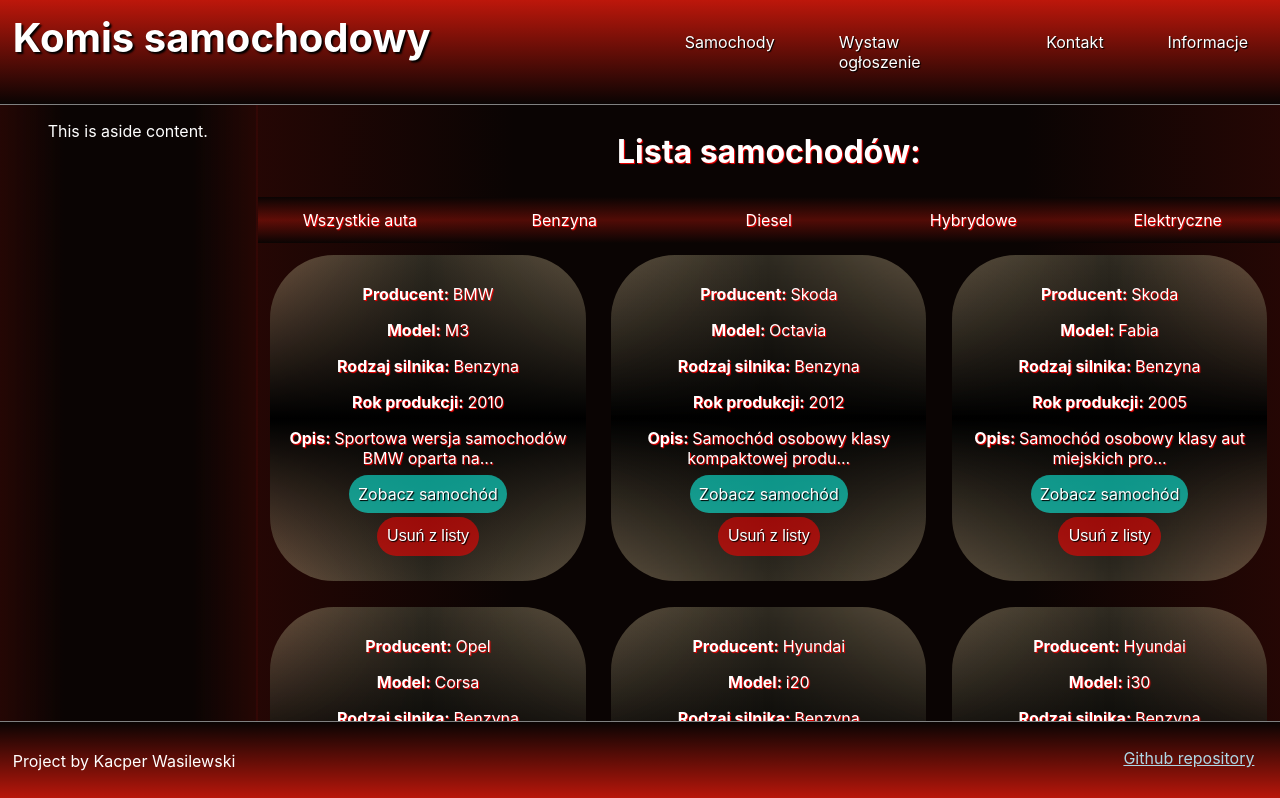
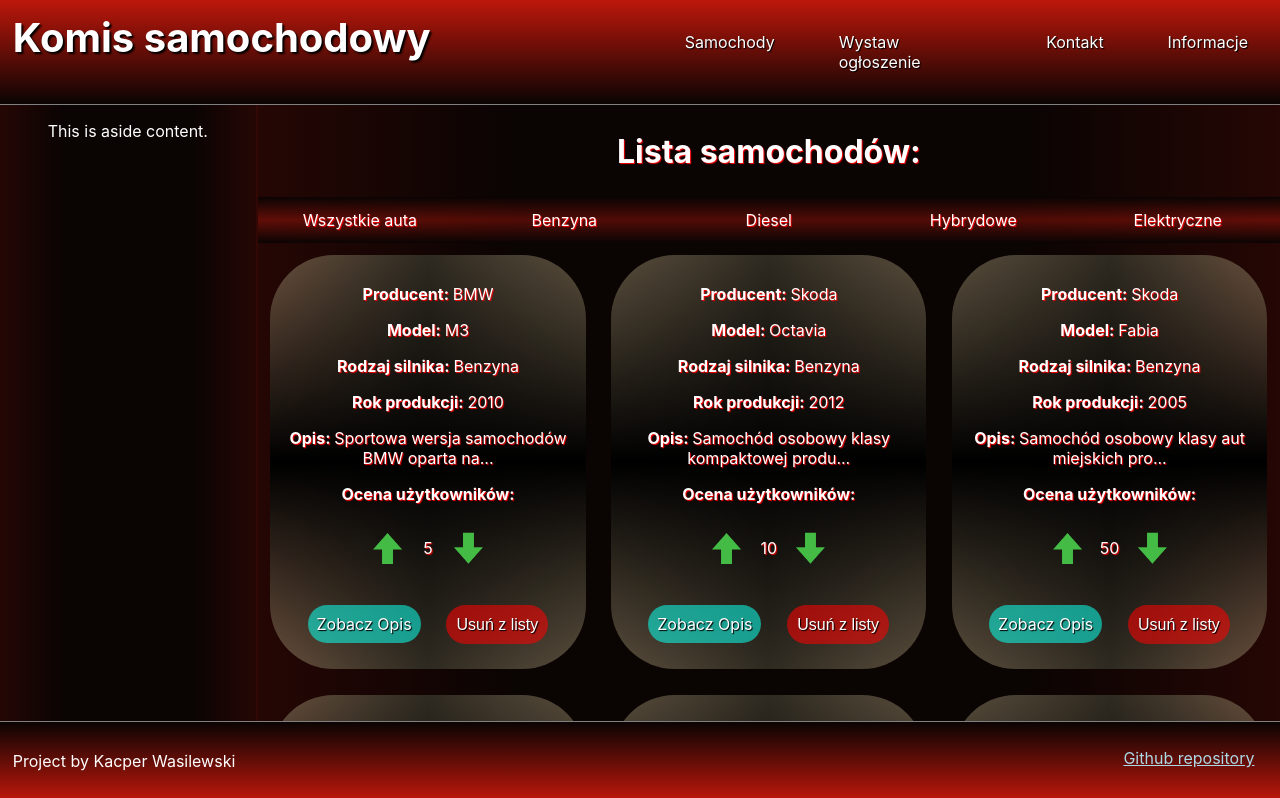
Before and after one commit to KacperW57/Komis-samochodowy, a React (Create React App) app: page /cars in a window 1280 px wide. Shown: the top 798 px of the page. Built offline with nearby package versions, Linux system fonts and the light colour scheme.

Commit message:
added reaction functionality

```diff
--- a/src/App.css
+++ b/src/App.css
@@ -309,6 +309,59 @@ header nav a:active {
   color: white;
 }
 
+.reactionContainer {
+  display: flex;
+  flex-flow: row nowrap;
+  justify-content: space-around;
+  width: 50%;
+  margin-left: 25%;
+  margin-bottom: 2vh;
+  align-items: center;
+}
+.reactionContainer img {
+  width: 20%;
+  margin: 1vw;
+}
+
+.SingleCar .reactionContainer {
+  width: 35%;
+  margin-left: 32.5%;
+}
+.SingleCar .reactionContainer img {
+  width: 20%;
+}
+
+@media (max-width: 768px) {
+  .SingleCar .reactionContainer {
+    width: 50%;
+    margin-left: 25%;
+  }
+}
+@media (min-width: 1441px) {
+  .SingleCar .reactionContainer {
+    width: 20%;
+    margin-left: 40%;
+  }
+}
+.reactionContainer img:nth-child(3) {
+  transform: rotate(0.5turn);
+}
+
+.reactionContainer img:nth-child(1):hover {
+  transform: scale(1.2);
+}
+
+.reactionContainer img:nth-child(3):hover {
+  transform: rotate(0.5turn) scale(1.2);
+}
+
+.reactionContainer img:nth-child(1):active {
+  transform: scale(0.8);
+}
+
+.reactionContainer img:nth-child(3):active {
+  transform: rotate(0.5turn) scale(0.8);
+}
 /* AddCar component styling */
 
 .addCarContainer {
--- a/src/components/Cars.js
+++ b/src/components/Cars.js
@@ -2,7 +2,8 @@ import React, { useState } from "react";
 import "../App.css";
 import { useSelector, useDispatch } from "react-redux";
 import { Link } from "react-router-dom";
-import { removeCar } from "../features/cars/carsSlice";
+import { removeCar, ratingPlus, ratingMinus } from "../features/cars/carsSlice";
+import ArrowUp from "../images/ArrowUp.png";
 
 export default function Cars() {
   const carsArray = useSelector((state) => state.cars);
@@ -41,7 +42,27 @@ export default function Cars() {
           {cars.description.substring(0, 40)}
           ...
         </p>
-        <Link to={`/cars/${cars.id}`}>Zobacz samochód</Link>
+        <p>
+          <strong>Ocena użytkowników: </strong>
+        </p>
+        <div className="reactionContainer">
+          <img
+            src={ArrowUp}
+            alt="arrow up"
+            onClick={() => {
+              dispatch(ratingPlus(cars.id));
+            }}
+          />
+          <p>{cars.rating}</p>
+          <img
+            src={ArrowUp}
+            alt="arrow down"
+            onClick={() => {
+              dispatch(ratingMinus(cars.id));
+            }}
+          />
+        </div>
+        <Link to={`/cars/${cars.id}`}>Zobacz Opis</Link>
         <button
           onClick={() => {
             dispatch(removeCar(cars.id));
--- a/src/components/SingleCarPage.js
+++ b/src/components/SingleCarPage.js
@@ -2,8 +2,12 @@ import React from "react";
 import "../App.css";
 import { useSelector } from "react-redux";
 import { Link, useParams } from "react-router-dom";
+import { useDispatch } from "react-redux";
+import ArrowUp from "../images/ArrowUp.png";
+import { ratingPlus, ratingMinus } from "../features/cars/carsSlice";
 
 export default function SingleCarPage() {
+  const dispatch = useDispatch();
   const params = useParams();
   const carsId = params.carsId;
 
@@ -41,6 +45,26 @@ export default function SingleCarPage() {
         <strong>Opis: </strong>
         {singleCar.description}
       </p>
+      <p>
+        <strong>Ocena użytkowników: </strong>
+      </p>
+      <div className="reactionContainer">
+        <img
+          src={ArrowUp}
+          alt="arrow up"
+          onClick={() => {
+            dispatch(ratingPlus(singleCar.id));
+          }}
+        />
+        <p>{singleCar.rating}</p>
+        <img
+          src={ArrowUp}
+          alt="arrow down"
+          onClick={() => {
+            dispatch(ratingMinus(singleCar.id));
+          }}
+        />
+      </div>
       <Link to={`/cars`}>Powrót do listy</Link>
     </div>
   );
--- a/src/features/cars/carsSlice.js
+++ b/src/features/cars/carsSlice.js
@@ -7,6 +7,7 @@ const initialState = [
     producer: "BMW",
     model: "M3",
     year: 2010,
+    rating: 5,
     description:
       "Sportowa wersja samochodów BMW oparta na serii 3. Pierwsze BMW M3 pojawiło się w 1985 roku. Obecnie istnieje już 6 generacji tych pojazdów. Moc waha się od 195 KM w najstarszym modelu E30 do 500 KM w modelu M4 GTS (F82). W obecnej generacji F80 nazwa M3 odnosi się tylko do wersji sedan, wersja coupé otrzymała nazwę M4 i oznaczenie F82.",
   },
@@ -16,6 +17,7 @@ const initialState = [
     producer: "Skoda",
     model: "Octavia",
     year: 2012,
+    rating: 10,
     description:
       "Samochód osobowy klasy kompaktowej produkowany pod czeską marką Škoda od 1996 roku. Od 2019 roku produkowana jest czwarta generacja modelu.",
   },
@@ -25,6 +27,7 @@ const initialState = [
     producer: "Skoda",
     model: "Fabia",
     year: 2005,
+    rating: 50,
     description:
       "Samochód osobowy klasy aut miejskich produkowany pod czeską marką Škoda od 1999 roku. Od 2021 roku produkowana jest czwarta generacja pojazdu.",
   },
@@ -34,6 +37,7 @@ const initialState = [
     producer: "Opel",
     model: "Corsa",
     year: 2002,
+    rating: 75,
     description:
       " Samochód osobowy klasy miejskiej produkowany pod niemiecką marką Opel od 1982 roku. Od 2019 roku produkowana jest szósta generacja modelu.",
   },
@@ -43,6 +47,7 @@ const initialState = [
     producer: "Hyundai",
     model: "i20",
     year: 2012,
+    rating: 6,
     description:
       "Samochód osobowy klasy miejskiej produkowany pod południowokoreańską marką Hyundai od 2008 roku. Od 2020 roku produkowana jest trzecia generacja modelu.",
   },
@@ -52,6 +57,7 @@ const initialState = [
     producer: "Hyundai",
     model: "i30",
     year: 2015,
+    rating: 27,
     description:
       "Samochód osobowy klasy kompaktowej produkowany pod południowokoreańską marką Hyundai od 2007 roku. Od 2016 roku produkowana jest trzecia generacja modelu.",
   },
@@ -61,6 +67,7 @@ const initialState = [
     producer: "Alfa Romeo",
     model: "156",
     year: 1998,
+    rating: 72,
     description:
       "Samochód osobowy klasy średniej produkowany przez włoską markę Alfa Romeo w latach 1997 – 2006.",
   },
@@ -70,6 +77,7 @@ const initialState = [
     producer: "Alfa Romeo",
     model: "159",
     year: 2010,
+    rating: 45,
     description:
       "Samochód osobowy klasy średniej produkowany przez włoską markę Alfa Romeo w latach 2005 – 2011.",
   },
@@ -79,6 +87,7 @@ const initialState = [
     producer: "Saab",
     model: "9-3",
     year: 2010,
+    rating: 568,
     description:
       "Samochód osobowy klasy średniej produkowany pod szwedzką marką Saab w latach 1998–2011 oraz ponownie przez szwedzkie przedsiębiorstwo NEVS w latach 2013–2014.",
   },
@@ -88,6 +97,7 @@ const initialState = [
     producer: "Fiat",
     model: "Bravo",
     year: 2008,
+    rating: 589,
     description:
       "Samochód osobowy klasy kompaktowej produkowany przez włoską markę Fiat w latach 1995–2001 oraz ponownie w latach 2007–2014.",
   },
@@ -97,6 +107,7 @@ const initialState = [
     producer: "Fiat",
     model: "Doblo",
     year: 2020,
+    rating: 34,
     description:
       "Samochód osobowo-dostawczy typu kombivan klasy kompaktowej produkowany przez włoską markę FIAT od 2000 roku. Od 2022 roku produkowana jest trzecia generacja modelu.",
   },
@@ -106,6 +117,7 @@ const initialState = [
     producer: "Toyota",
     model: "Rav4",
     year: 2015,
+    rating: 89,
     description:
       "Samochód osobowy typu SUV produkowany przez japoński koncern motoryzacyjny Toyota Motor Corporation od 1994 roku. Wraz z kolejnymi wcieleniami RAV4 wyewoluowała z miejskiego, przez kompaktowego do SUV-a klasy średniej. Od 2019 roku produkowana jest piąta generacja pojazdu. Na świecie sprzedano łącznie ponad 10 mln egzemplarzy modelu.",
   },
@@ -115,6 +127,7 @@ const initialState = [
     producer: "Toyota",
     model: "Corolla",
     year: 2019,
+    rating: 123,
     description:
       "Samochód osobowy segmentu B, a następnie segmentu C, produkowany pod japońską marką Toyota od roku 1966. W 1974 roku po raz pierwszy model został bestsellerem roku. W 1997 Corolla wyprzedziła model Typ 1 Volkswagena (Garbus) w rankingu na najlepiej sprzedających się modeli w historii. W lipcu 2013 roku Corolla przekroczyła 40 milionów sprzedanych egzemplarzy. W latach 2004–2016 jest nieprzerwanie najlepiej sprzedającym się samochodem roku. W pierwszym kwartale 2018 roku model był również najpopularniejszym kompaktowym sedanem w Polsce. Najlepszym rokiem dla Corolli był 2015, kiedy kupiono 1,35 mln egzemplarzy. Oznaczeniem kodowym dla Corolli jest „E”.",
   },
@@ -124,6 +137,7 @@ const initialState = [
     producer: "Suzuki",
     model: "Vitara",
     year: 2019,
+    rating: 23,
     description:
       "Samochód typu SUV produkowany przez japoński koncern Suzuki w latach 1988-1997 oraz ponownie od 2015 roku. Auto zostało zastąpione dwiema generacjami modelu Grand Vitara, które były autem sportowo-użytkowym, a w 2014 roku powrócono do nazwy Vitara podczas prezentacji nowego miejskiego crossovera na targach motoryzacyjnych Paris Motor Show, który zastąpił ponadto także wysłużony model SX4.",
   },
@@ -133,6 +147,7 @@ const initialState = [
     producer: "Toyota",
     model: "Camry",
     year: 2015,
+    rating: 67,
     description:
       "Samochód klasy średniej wyższej, produkowany przez koncern Toyota od 1982 roku. Ze względu na niewysoką cenę zdobył dużą popularność w Ameryce Północnej i Australii, gdzie zdecydowano się na jego produkcję. Na obu tych kontynentach jest pozycjonowany w klasie średniej i kosztuje mniej więcej tyle co Avensis w Europie. Toyota Camry powstała wskutek podziału linii modelowej klasy średniej na „europejską” (modele Carina i Avensis) oraz „amerykańską” – model Camry. Ze względu na wysokie ceny paliw masowy rynek europejski preferuje mniejsze samochody mimo oferowania modelu Camry, to nieporównywalnie model Avensis (a wcześniej Carina) lepiej się sprzedaje niż Camry. W Polsce największą popularnością cieszył się model trzeciej generacji (XV10) produkowany w latach 1992–1996, ze względu na korzystne regulacje celno-podatkowe z początku lat 90.",
   },
@@ -142,6 +157,7 @@ const initialState = [
     producer: "Hyundai",
     model: "Tucson",
     year: 2022,
+    rating: 579,
     description:
       "Samochód osobowy typu SUV klasy kompaktowej produkowany pod południowokoreańską marką Hyundai od 2004 roku. Od 2020 roku produkowana jest czwarta generacja modelu.",
   },
@@ -151,6 +167,7 @@ const initialState = [
     producer: "Nissan",
     model: "Leaf",
     year: 2022,
+    rating: 234,
     description:
       "Samochód elektryczny klasy kompaktowej produkowany przez japoński koncern Nissan od 2010 roku. W 2017 roku zadebiutowała druga generacja pojazdu.",
   },
@@ -160,6 +177,7 @@ const initialState = [
     producer: "Renault",
     model: "Zoe",
     year: 2014,
+    rating: 67,
     description:
       "Elektryczny samochód osobowy klasy miejskiej produkowany pod francuską marką Renault od 2012 roku.",
   },
@@ -169,6 +187,7 @@ const initialState = [
     producer: "BMW",
     model: "i3",
     year: 2015,
+    rating: 341,
     description:
       "Elektryczny samochód osobowy klasy miejskiej produkowany pod niemiecką marką BMW w latach 2013–2022.",
   },
@@ -178,6 +197,7 @@ const initialState = [
     producer: "Tesla",
     model: "Model 3",
     year: 2018,
+    rating: 67,
     description:
       "Elektryczny samochód osobowy klasy średniej produkowany pod amerykańską marką Tesla od 2017 roku.",
   },
@@ -187,6 +207,7 @@ const initialState = [
     producer: "Dacia",
     model: "Spring",
     year: 2018,
+    rating: 87,
     description:
       "Model miejskiego, czteroosobowego auta elektrycznego produkowany przez rumuńską markę Dacia od 2021 roku.",
   },
@@ -196,6 +217,7 @@ const initialState = [
     producer: "Fiat",
     model: "500e",
     year: 2013,
+    rating: 123,
     description:
       "Elektryczny samochód osobowy klasy aut najmniejszych produkowany pod włoską marką Fiat od 2012 roku. Od 2020 roku produkowana jest druga generacja pojazdu.",
   },
@@ -211,9 +233,23 @@ export const carsSlice = createSlice({
     removeCar(state, action) {
       return state.filter((array) => array.id !== action.payload);
     },
+    ratingPlus(state, action) {
+      const carsId = action.payload;
+      const carRating = state.find((array) => array.id === carsId);
+      if (carRating) {
+        carRating.rating++;
+      }
+    },
+    ratingMinus(state, action) {
+      const carsId = action.payload;
+      const carRating = state.find((array) => array.id === carsId);
+      if (carRating) {
+        carRating.rating--;
+      }
+    },
   },
 });
 
-export const { addCar, removeCar } = carsSlice.actions;
+export const { addCar, removeCar, ratingPlus, ratingMinus } = carsSlice.actions;
 
 export default carsSlice.reducer;
```
Also changed, not shown: src/images/ArrowUp.png (added), 1 other file (tests, documents, lock files or other folders).
